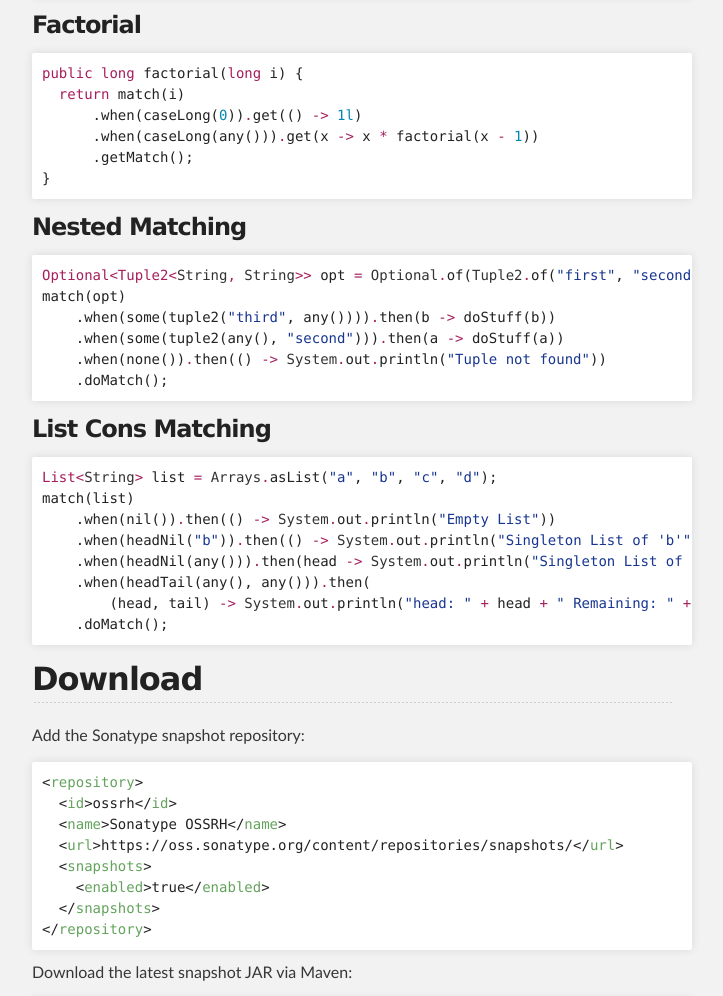
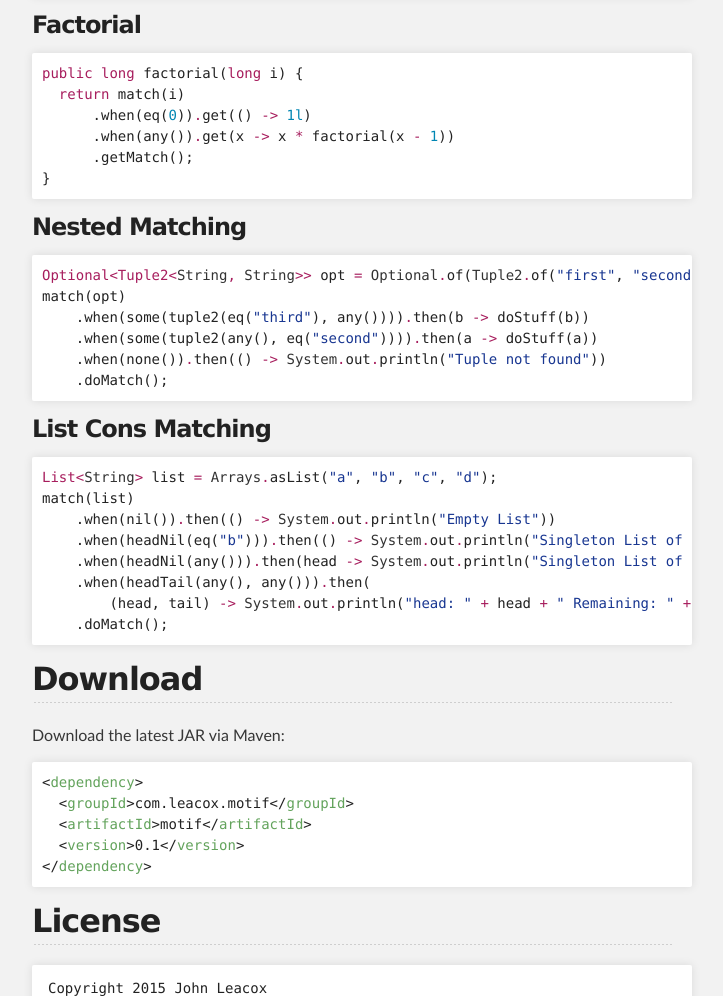
Before and after one commit to johnlcox/motif, a plain HTML site: page index.html in a window 1280 px wide. Shown: the part 1117-2113 px from the top of the page, without its empty margins (288-1011 px from the left). Drawn offline with Linux system fonts and the light colour scheme.

```diff
--- a/index.html
+++ b/index.html
@@ -56,9 +56,9 @@
 <div class="highlight highlight-java"><pre><span class="pl-smi">IntStream</span><span class="pl-k">.</span>range(<span class="pl-c1">0</span>, <span class="pl-c1">101</span>)<span class="pl-k">.</span>forEach(
     n <span class="pl-k">-</span><span class="pl-k">&gt;</span> <span class="pl-smi">System</span><span class="pl-k">.</span>out<span class="pl-k">.</span>println(
         match(<span class="pl-smi">Tuple2</span><span class="pl-k">.</span>of(n <span class="pl-k">%</span> <span class="pl-c1">3</span>, n <span class="pl-k">%</span> <span class="pl-c1">5</span>))
-            .when(tuple2(<span class="pl-c1">0</span>, <span class="pl-c1">0</span>))<span class="pl-k">.</span>get(() <span class="pl-k">-</span><span class="pl-k">&gt;</span> <span class="pl-s"><span class="pl-pds">"</span>FizzBuzz<span class="pl-pds">"</span></span>)
-            .when(tuple2(<span class="pl-c1">0</span>, any()))<span class="pl-k">.</span>get(y <span class="pl-k">-</span><span class="pl-k">&gt;</span> <span class="pl-s"><span class="pl-pds">"</span>Fizz<span class="pl-pds">"</span></span>)
-            .when(tuple2(any(), <span class="pl-c1">0</span>))<span class="pl-k">.</span>get(x <span class="pl-k">-</span><span class="pl-k">&gt;</span> <span class="pl-s"><span class="pl-pds">"</span>Buzz<span class="pl-pds">"</span></span>)
+            .when(tuple2(eq(<span class="pl-c1">0</span>), eq(<span class="pl-c1">0</span>)))<span class="pl-k">.</span>get(() <span class="pl-k">-</span><span class="pl-k">&gt;</span> <span class="pl-s"><span class="pl-pds">"</span>FizzBuzz<span class="pl-pds">"</span></span>)
+            .when(tuple2(eq(<span class="pl-c1">0</span>), any()))<span class="pl-k">.</span>get(y <span class="pl-k">-</span><span class="pl-k">&gt;</span> <span class="pl-s"><span class="pl-pds">"</span>Fizz<span class="pl-pds">"</span></span>)
+            .when(tuple2(any(), eq(<span class="pl-c1">0</span>)))<span class="pl-k">.</span>get(x <span class="pl-k">-</span><span class="pl-k">&gt;</span> <span class="pl-s"><span class="pl-pds">"</span>Buzz<span class="pl-pds">"</span></span>)
             .orElse(<span class="pl-smi">String</span><span class="pl-k">.</span>valueOf(n))
             .getMatch()
     )
@@ -78,8 +78,8 @@ match(personOpt)
 
 <div class="highlight highlight-java"><pre><span class="pl-k">public</span> <span class="pl-k">long</span> factorial(<span class="pl-k">long</span> i) {
   <span class="pl-k">return</span> match(i)
-      .when(caseLong(<span class="pl-c1">0</span>))<span class="pl-k">.</span>get(() <span class="pl-k">-</span><span class="pl-k">&gt;</span> <span class="pl-c1">1l</span>)
-      .when(caseLong(any()))<span class="pl-k">.</span>get(x <span class="pl-k">-</span><span class="pl-k">&gt;</span> x <span class="pl-k">*</span> factorial(x <span class="pl-k">-</span> <span class="pl-c1">1</span>))
+      .when(eq(<span class="pl-c1">0</span>))<span class="pl-k">.</span>get(() <span class="pl-k">-</span><span class="pl-k">&gt;</span> <span class="pl-c1">1l</span>)
+      .when(any())<span class="pl-k">.</span>get(x <span class="pl-k">-</span><span class="pl-k">&gt;</span> x <span class="pl-k">*</span> factorial(x <span class="pl-k">-</span> <span class="pl-c1">1</span>))
       .getMatch();
 }</pre></div>
 
@@ -88,8 +88,8 @@ match(personOpt)
 
 <div class="highlight highlight-java"><pre><span class="pl-k">Optional&lt;<span class="pl-k">Tuple2&lt;<span class="pl-smi">String</span>, <span class="pl-smi">String</span>&gt;</span>&gt;</span> opt <span class="pl-k">=</span> <span class="pl-smi">Optional</span><span class="pl-k">.</span>of(<span class="pl-smi">Tuple2</span><span class="pl-k">.</span>of(<span class="pl-s"><span class="pl-pds">"</span>first<span class="pl-pds">"</span></span>, <span class="pl-s"><span class="pl-pds">"</span>second<span class="pl-pds">"</span></span>));
 match(opt)
-    .when(some(tuple2(<span class="pl-s"><span class="pl-pds">"</span>third<span class="pl-pds">"</span></span>, any())))<span class="pl-k">.</span>then(b <span class="pl-k">-</span><span class="pl-k">&gt;</span> doStuff(b))
-    .when(some(tuple2(any(), <span class="pl-s"><span class="pl-pds">"</span>second<span class="pl-pds">"</span></span>)))<span class="pl-k">.</span>then(a <span class="pl-k">-</span><span class="pl-k">&gt;</span> doStuff(a))
+    .when(some(tuple2(eq(<span class="pl-s"><span class="pl-pds">"</span>third<span class="pl-pds">"</span></span>), any())))<span class="pl-k">.</span>then(b <span class="pl-k">-</span><span class="pl-k">&gt;</span> doStuff(b))
+    .when(some(tuple2(any(), eq(<span class="pl-s"><span class="pl-pds">"</span>second<span class="pl-pds">"</span></span>))))<span class="pl-k">.</span>then(a <span class="pl-k">-</span><span class="pl-k">&gt;</span> doStuff(a))
     .when(none())<span class="pl-k">.</span>then(() <span class="pl-k">-</span><span class="pl-k">&gt;</span> <span class="pl-smi">System</span><span class="pl-k">.</span>out<span class="pl-k">.</span>println(<span class="pl-s"><span class="pl-pds">"</span>Tuple not found<span class="pl-pds">"</span></span>))
     .doMatch();</pre></div>
 
@@ -99,7 +99,7 @@ match(opt)
 <div class="highlight highlight-java"><pre><span class="pl-k">List&lt;<span class="pl-smi">String</span>&gt;</span> list <span class="pl-k">=</span> <span class="pl-smi">Arrays</span><span class="pl-k">.</span>asList(<span class="pl-s"><span class="pl-pds">"</span>a<span class="pl-pds">"</span></span>, <span class="pl-s"><span class="pl-pds">"</span>b<span class="pl-pds">"</span></span>, <span class="pl-s"><span class="pl-pds">"</span>c<span class="pl-pds">"</span></span>, <span class="pl-s"><span class="pl-pds">"</span>d<span class="pl-pds">"</span></span>);
 match(list)
     .when(nil())<span class="pl-k">.</span>then(() <span class="pl-k">-</span><span class="pl-k">&gt;</span> <span class="pl-smi">System</span><span class="pl-k">.</span>out<span class="pl-k">.</span>println(<span class="pl-s"><span class="pl-pds">"</span>Empty List<span class="pl-pds">"</span></span>))
-    .when(headNil(<span class="pl-s"><span class="pl-pds">"</span>b<span class="pl-pds">"</span></span>))<span class="pl-k">.</span>then(() <span class="pl-k">-</span><span class="pl-k">&gt;</span> <span class="pl-smi">System</span><span class="pl-k">.</span>out<span class="pl-k">.</span>println(<span class="pl-s"><span class="pl-pds">"</span>Singleton List of 'b'<span class="pl-pds">"</span></span>))
+    .when(headNil(eq(<span class="pl-s"><span class="pl-pds">"</span>b<span class="pl-pds">"</span></span>)))<span class="pl-k">.</span>then(() <span class="pl-k">-</span><span class="pl-k">&gt;</span> <span class="pl-smi">System</span><span class="pl-k">.</span>out<span class="pl-k">.</span>println(<span class="pl-s"><span class="pl-pds">"</span>Singleton List of 'b'<span class="pl-pds">"</span></span>))
     .when(headNil(any()))<span class="pl-k">.</span>then(head <span class="pl-k">-</span><span class="pl-k">&gt;</span> <span class="pl-smi">System</span><span class="pl-k">.</span>out<span class="pl-k">.</span>println(<span class="pl-s"><span class="pl-pds">"</span>Singleton List of <span class="pl-pds">"</span></span> <span class="pl-k">+</span> head))
     .when(headTail(any(), any()))<span class="pl-k">.</span>then(
         (head, tail) <span class="pl-k">-</span><span class="pl-k">&gt;</span> <span class="pl-smi">System</span><span class="pl-k">.</span>out<span class="pl-k">.</span>println(<span class="pl-s"><span class="pl-pds">"</span>head: <span class="pl-pds">"</span></span> <span class="pl-k">+</span> head <span class="pl-k">+</span> <span class="pl-s"><span class="pl-pds">"</span> Remaining: <span class="pl-pds">"</span></span> <span class="pl-k">+</span> tail))
@@ -108,23 +108,12 @@ match(list)
 <h2>
 <a id="download" class="anchor" href="#download" aria-hidden="true"><span class="octicon octicon-link"></span></a>Download</h2>
 
-<p>Add the Sonatype snapshot repository:</p>
-
-<div class="highlight highlight-xml"><pre>&lt;<span class="pl-ent">repository</span>&gt;
-  &lt;<span class="pl-ent">id</span>&gt;ossrh&lt;/<span class="pl-ent">id</span>&gt;
-  &lt;<span class="pl-ent">name</span>&gt;Sonatype OSSRH&lt;/<span class="pl-ent">name</span>&gt;
-  &lt;<span class="pl-ent">url</span>&gt;https://oss.sonatype.org/content/repositories/snapshots/&lt;/<span class="pl-ent">url</span>&gt;
-  &lt;<span class="pl-ent">snapshots</span>&gt;
-    &lt;<span class="pl-ent">enabled</span>&gt;true&lt;/<span class="pl-ent">enabled</span>&gt;
-  &lt;/<span class="pl-ent">snapshots</span>&gt;
-&lt;/<span class="pl-ent">repository</span>&gt;</pre></div>
-
-<p>Download the latest snapshot JAR via Maven:</p>
+<p>Download the latest JAR via Maven:</p>
 
 <div class="highlight highlight-xml"><pre>&lt;<span class="pl-ent">dependency</span>&gt;
   &lt;<span class="pl-ent">groupId</span>&gt;com.leacox.motif&lt;/<span class="pl-ent">groupId</span>&gt;
   &lt;<span class="pl-ent">artifactId</span>&gt;motif&lt;/<span class="pl-ent">artifactId</span>&gt;
-  &lt;<span class="pl-ent">version</span>&gt;1.0-SNAPSHOT&lt;/<span class="pl-ent">version</span>&gt;
+  &lt;<span class="pl-ent">version</span>&gt;0.1&lt;/<span class="pl-ent">version</span>&gt;
 &lt;/<span class="pl-ent">dependency</span>&gt;</pre></div>
 
 <h2>
```
Also changed, not shown: params.json (+1 -1 lines).
